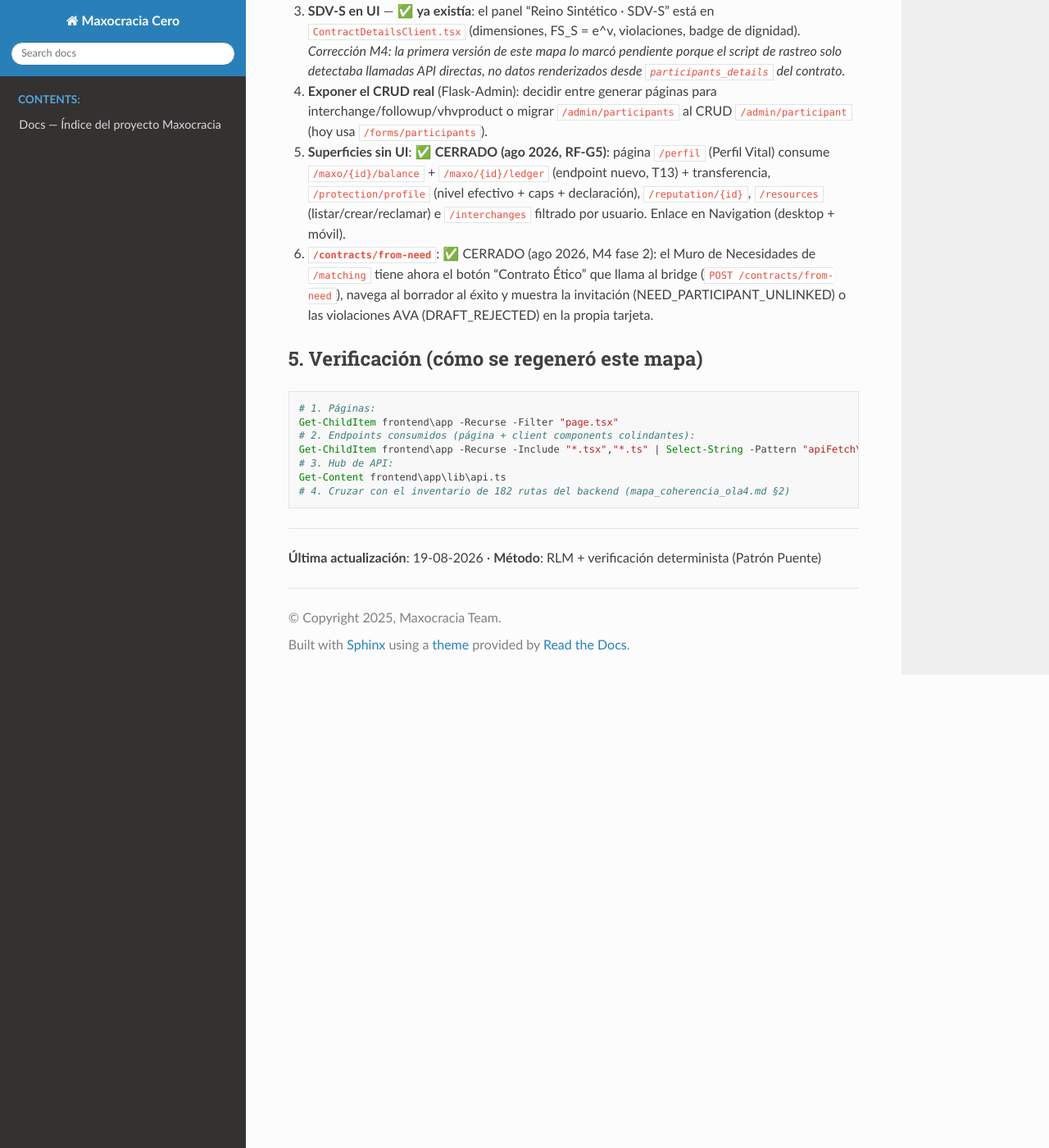
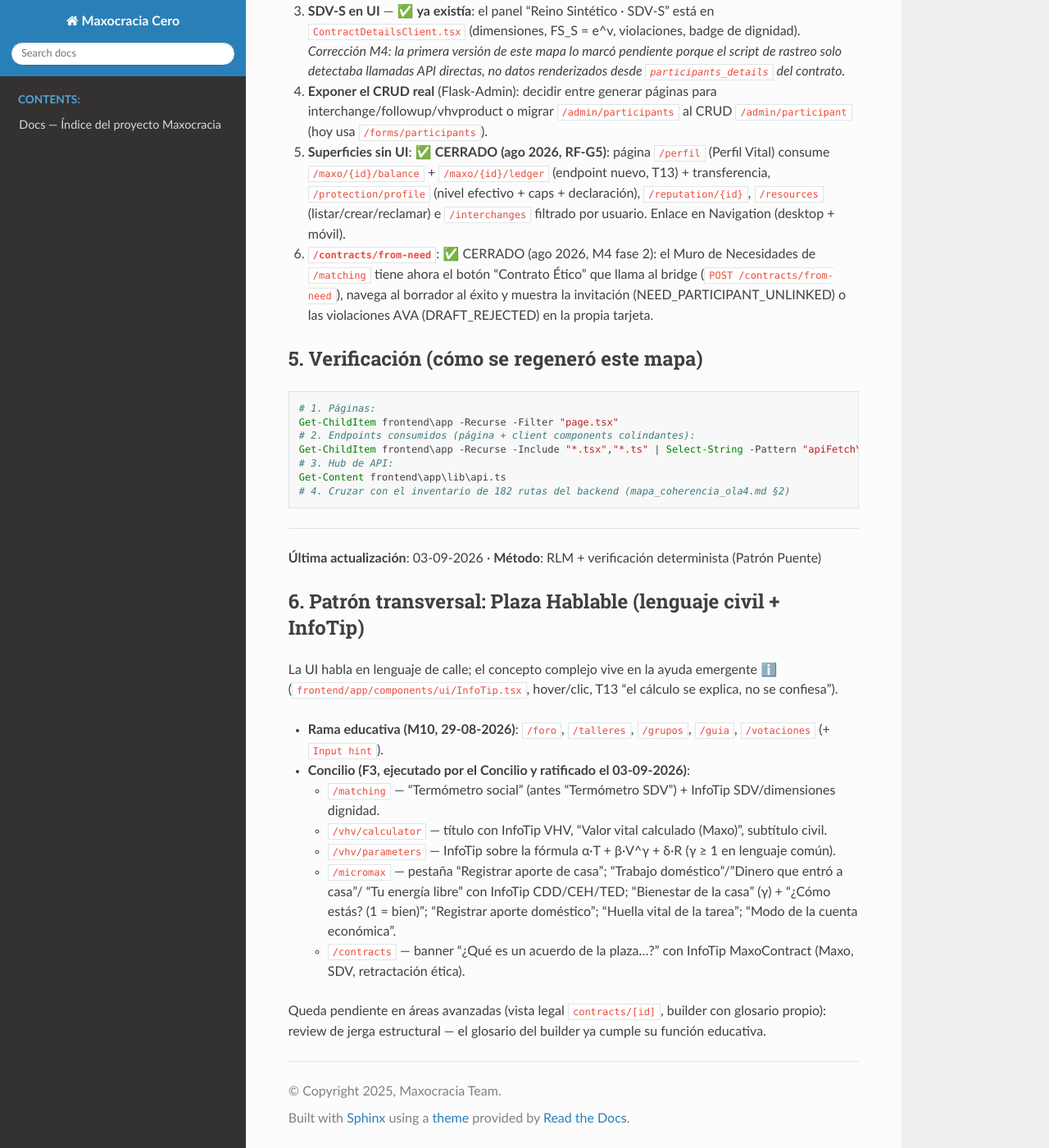
Before and after one commit to maxnelsonlopez/maxocracia-cero, a Sphinx documentation site: the page built from docs/architecture/mapa_frontend_ola4.md, in a window 1280 px wide and 1400 px high, scrolled down 2548 px. Shown: the whole window at 82% size. Built offline with Sphinx 7.4.7 and the Read the Docs theme 3.1.0, drawn with Linux system fonts in a browser that asks for light colours; pages that are not in the unit, such as notebooks, are missing from menus.

Commit message:
docs(concilio): F3 plaza hablable ejecutada + §6 patron InfoTip en mapa frontend

````diff
--- a/docs/architecture/mapa_frontend_ola4.md
+++ b/docs/architecture/mapa_frontend_ola4.md
@@ -100,4 +100,23 @@ Get-Content frontend\app\lib\api.ts
 ```
 
 ---
-**Última actualización**: 19-08-2026 · **Método**: RLM + verificación determinista (Patrón Puente)
+**Última actualización**: 03-09-2026 · **Método**: RLM + verificación determinista (Patrón Puente)
+
+## 6. Patrón transversal: Plaza Hablable (lenguaje civil + InfoTip)
+
+La UI habla en lenguaje de calle; el concepto complejo vive en la ayuda emergente ℹ️
+(`frontend/app/components/ui/InfoTip.tsx`, hover/clic, T13 "el cálculo se explica, no se confiesa").
+
+- **Rama educativa (M10, 29-08-2026)**: `/foro`, `/talleres`, `/grupos`, `/guia`, `/votaciones` (+ `Input hint`).
+- **Concilio (F3, ejecutado por el Concilio y ratificado el 03-09-2026)**:
+  - `/matching` — "Termómetro social" (antes "Termómetro SDV") + InfoTip SDV/dimensiones dignidad.
+  - `/vhv/calculator` — título con InfoTip VHV, "Valor vital calculado (Maxo)", subtítulo civil.
+  - `/vhv/parameters` — InfoTip sobre la fórmula α·T + β·V^γ + δ·R (γ ≥ 1 en lenguaje común).
+  - `/micromax` — pestaña "Registrar aporte de casa"; "Trabajo doméstico"/"Dinero que entró a casa"/
+    "Tu energía libre" con InfoTip CDD/CEH/TED; "Bienestar de la casa" (γ) + "¿Cómo estás? (1 = bien)";
+    "Registrar aporte doméstico"; "Huella vital de la tarea"; "Modo de la cuenta económica".
+  - `/contracts` — banner "¿Qué es un acuerdo de la plaza…?" con InfoTip MaxoContract (Maxo, SDV,
+    retractación ética).
+
+Queda pendiente en áreas avanzadas (vista legal `contracts/[id]`, builder con glosario propio): review
+de jerga estructural — el glosario del builder ya cumple su función educativa.
````
Also changed, not shown: docs/architecture/concilio_oraculos_sinteticos_piloto.md (+6 -6 lines).
